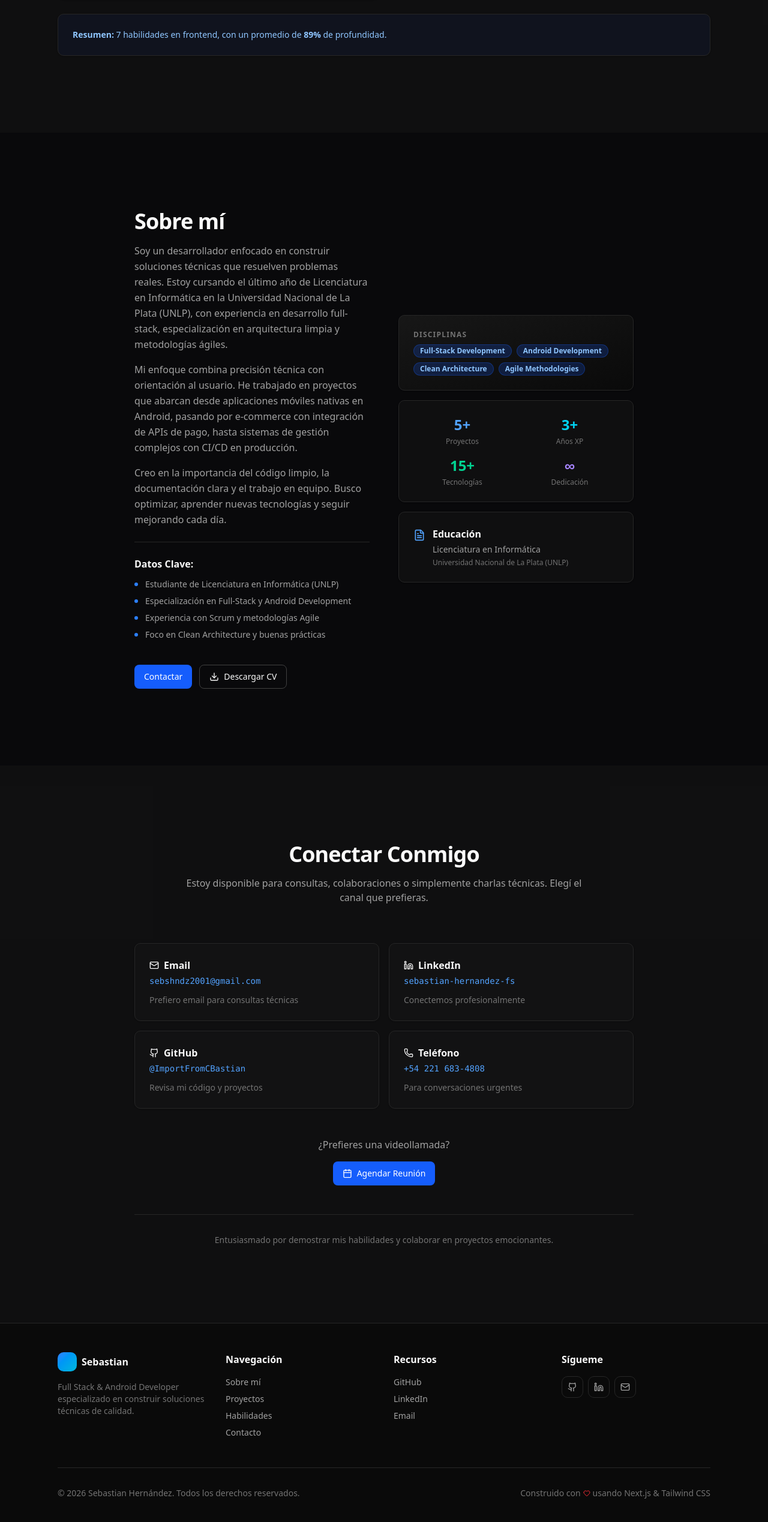
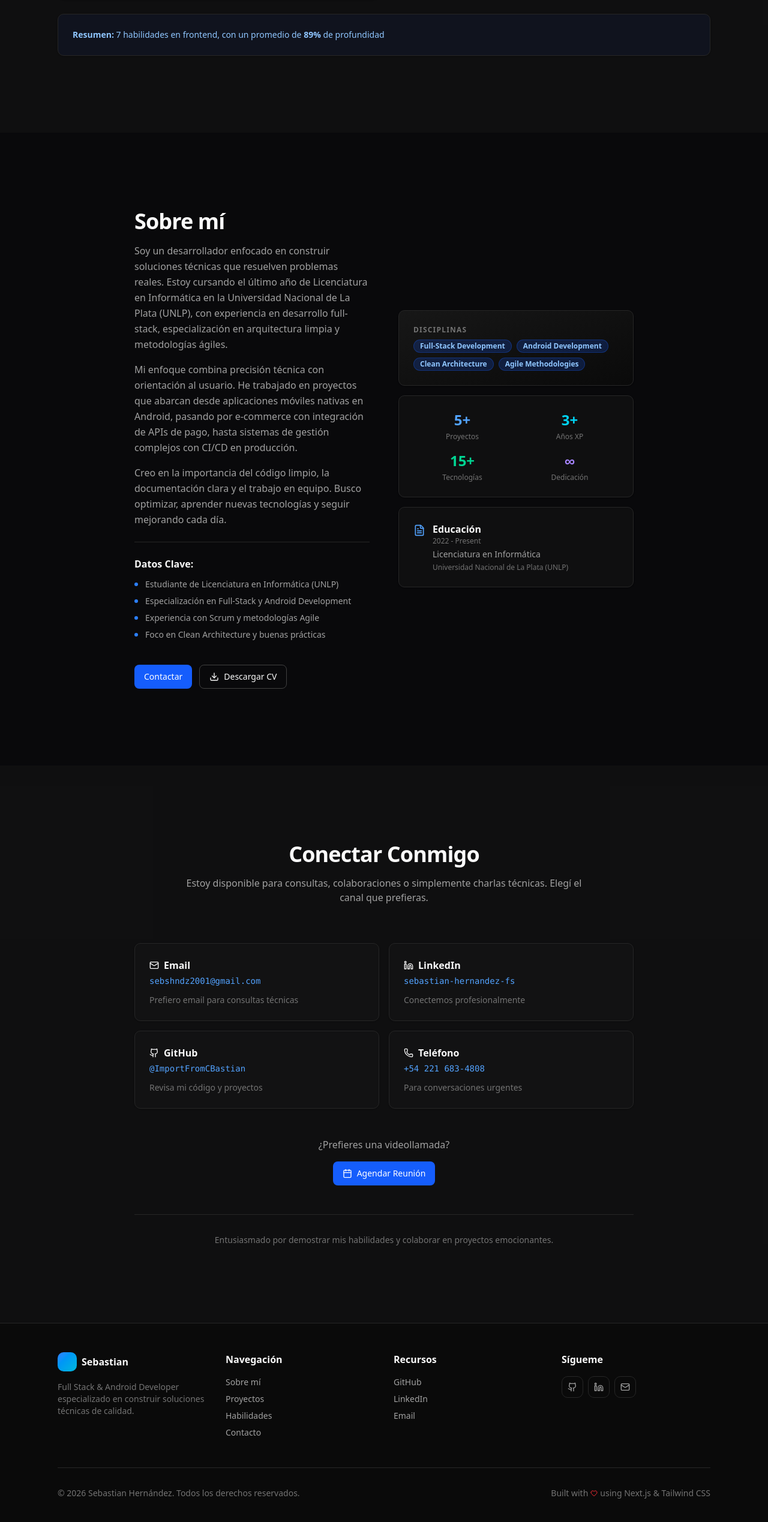
Before and after one commit to ImportFromCBastian/portafolio, a Next.js app: page / in a window 1280 px wide. Shown: the part 4024-6561 px from the top of the page at 60% size. Built offline with nearby package versions, Linux system fonts and the light colour scheme.

Commit message:
feat(translation + animation): implemented both english and spanish support to the whole page

```diff
--- a/components/about.tsx
+++ b/components/about.tsx
@@ -140,14 +140,22 @@ export function About() {
               <div className="flex items-start gap-3">
                 <FileText className="h-5 w-5 text-blue-400 mt-1 shrink-0" />
                 <div className="space-y-1">
-                  <h4 className="font-semibold text-neutral-50">
-                    {locale.sections.about.education}
-                  </h4>
+                  <span className="flex flex-col">
+                    <h4 className="font-semibold text-neutral-50">
+                      {locale.sections.about.education.title}
+                    </h4>
+                    <p className="text-xs text-neutral-500">
+                      {locale.sections.about.education.period.start} -{' '}
+                      {locale.sections.about.education.period.end === 'present'
+                        ? 'Present'
+                        : locale.sections.about.education.period.end}
+                    </p>
+                  </span>
                   <p className="text-sm text-neutral-400">
-                    Licenciatura en Informática
+                    {locale.sections.about.education.degree}
                   </p>
                   <p className="text-xs text-neutral-500">
-                    Universidad Nacional de La Plata (UNLP)
+                    {locale.sections.about.education.institution}
                   </p>
                 </div>
               </div>
--- a/components/skills/skill-resume.tsx
+++ b/components/skills/skill-resume.tsx
@@ -4,27 +4,33 @@ import { Card } from '@/components/ui/card'
 import type { Skill } from '@/lib/data/skills'
 
 type Props = {
-  summary: string
+  label: string
   skills: Array<Skill>
   category: string
+  firstText: string
+  secondText: string
+  lastText: string
 }
 export default function SkillFooterResume({
-  summary,
+  label,
   skills,
   category,
+  firstText,
+  secondText,
+  lastText,
 }: Props) {
   return (
     <Card className="border-neutral-800 bg-blue-950/20 p-6">
       <p className="text-sm text-blue-300">
-        <span className="font-semibold">{summary}</span> {skills.length}{' '}
-        habilidades en {category.toLowerCase()}, con un promedio de{' '}
+        <span className="font-semibold">{label}</span>{' '}
+        {` ${skills.length} ${firstText} ${category.toLowerCase()}, ${secondText} `}
         <span className="font-semibold">
           {Math.round(
             skills.reduce((sum, s) => sum + s.proficiency, 0) / skills.length
           )}
           %
-        </span>{' '}
-        de profundidad.
+        </span>
+        {` ${lastText}`}
       </p>
     </Card>
   )
--- a/components/skills/skills.tsx
+++ b/components/skills/skills.tsx
@@ -2,7 +2,7 @@
 
 import { useState } from 'react'
 import { AnimatedText } from '@/components/animated-text'
-import { Tabs, TabsContent } from '@/components/ui/tabs'
+import { Tabs, TabsContent, TabsList } from '@/components/ui/tabs'
 import { skillCategories } from '@/lib/data/skills'
 import { useTranslation } from '@/lib/useTranslation'
 import { getProficiencyColor } from '@/lib/utils'
@@ -15,7 +15,9 @@ import SkillCardInfo from './skill-info'
 import SkillFooterResume from './skill-resume'
 
 export function Skills() {
-  const [selectedCategory, setSelectedCategory] = useState(0)
+  const [selectedCategory, setSelectedCategory] = useState(
+    skillCategories[0].id
+  )
   const { locale } = useTranslation({ es, en })
 
   const { language } = useLanguageStore()
@@ -52,27 +54,40 @@ export function Skills() {
           onValueChange={(val) => setSelectedCategory(parseInt(val, 10))}
           className="w-full"
         >
-          <SkillCategories
-            skillCategories={skillCategories}
-            language={language}
-          />
+          <TabsList className="grid w-full grid-cols-2 sm:grid-cols-3 lg:grid-cols-6 gap-2 h-auto bg-neutral-800/50 p-2 mb-8">
+            {skillCategories.map((category) => {
+              const localeName =
+                typeof category.name !== 'string'
+                  ? category.name[language]
+                  : category.name
+              return (
+                <SkillCategories
+                  key={category.id}
+                  value={category.id}
+                  animatedTextLabel={localeName}
+                  icon={category.icon}
+                  language={language}
+                />
+              )
+            })}
+          </TabsList>
 
           {/* Tab Content */}
-          {skillCategories.map((category, categoryIdx) => {
-            const name =
+          {skillCategories.map((category) => {
+            const localeName =
               typeof category.name === 'string'
                 ? category.name
                 : category.name[language]
             return (
               <TabsContent
-                key={`${category.name}-${categoryIdx}`}
-                value={categoryIdx.toString()}
+                key={category.id.toString()}
+                value={category.id.toString()}
                 className="space-y-6"
               >
                 {/* Category Info Card */}
                 <SkillCardInfo
                   icon={category.icon}
-                  name={name}
+                  name={localeName}
                   description={category.description[language]}
                 />
 
@@ -82,7 +97,7 @@ export function Skills() {
                     const colorClass = getProficiencyColor(skill.proficiency)
                     return (
                       <SkillsGridContent
-                        key={skill.icon}
+                        key={skill.name}
                         colorClass={colorClass}
                         skillName={skill.name}
                         skillProficiency={skill.proficiency}
@@ -94,9 +109,12 @@ export function Skills() {
                   })}
                 </div>
                 <SkillFooterResume
-                  summary={locale.sections.skills.summary}
+                  label={locale.sections.skills.summary.label}
                   skills={category.skills}
-                  category={name}
+                  category={localeName}
+                  firstText={locale.sections.skills.summary.firstPart}
+                  secondText={locale.sections.skills.summary.secondPart}
+                  lastText={locale.sections.skills.summary.lastPart}
                 />
               </TabsContent>
             )
--- a/components/ui/layout/footer.tsx
+++ b/components/ui/layout/footer.tsx
@@ -2,11 +2,17 @@
 
 import { Github, Heart, Linkedin, Mail } from 'lucide-react'
 import Link from 'next/link'
-import { navigationLinks, siteConfig } from '@/lib/constants'
+import { siteConfig } from '@/lib/constants'
+import useLocaleLinks from '@/lib/hooks/useLocaleLinks'
+import { useTranslation } from '@/lib/useTranslation'
+import { en } from '@/locales/en'
+import { es } from '@/locales/es'
 
 export function Footer() {
   const currentYear = new Date().getFullYear()
 
+  const { locale } = useTranslation({ es, en })
+  const navigationLinks = useLocaleLinks(locale)
   return (
     <footer className="border-t border-neutral-800 bg-neutral-950 py-12">
       <div className="mx-auto max-w-6xl px-4 sm:px-6 lg:px-8">
@@ -19,10 +25,7 @@ export function Footer() {
                 {siteConfig.name.split(' ')[0]}
               </span>
             </div>
-            <p className="text-sm text-neutral-500">
-              Full Stack & Android Developer especializado en construir
-              soluciones técnicas de calidad.
-            </p>
+            <p className="text-sm text-neutral-500">{locale.footer.resume}</p>
           </div>
 
           {/* Navigation */}
@@ -72,7 +75,9 @@ export function Footer() {
 
           {/* Social Links */}
           <div className="space-y-4">
-            <h3 className="font-semibold text-neutral-50">Sígueme</h3>
+            <h3 className="font-semibold text-neutral-50">
+              {locale.footer.followMeLabel}
+            </h3>
             <div className="flex gap-2">
               <Link
                 href={siteConfig.links.github}
@@ -106,12 +111,13 @@ export function Footer() {
         {/* Bottom Bar */}
         <div className="mt-12 pt-8 border-t border-neutral-800 flex flex-col sm:flex-row items-center justify-between gap-4 text-sm text-neutral-500">
           <p>
-            © {currentYear} {siteConfig.name}. Todos los derechos reservados.
+            &copy;
+            {` ${currentYear} ${siteConfig.name}. ${locale.footer.copyright}`}
           </p>
           <p className="flex items-center gap-1">
-            Construido con
+            Built with
             <Heart className="h-3 w-3 text-red-500" />
-            usando Next.js & Tailwind CSS
+            using Next.js & Tailwind CSS
           </p>
         </div>
       </div>
--- a/lib/constants.ts
+++ b/lib/constants.ts
@@ -13,10 +13,3 @@ export const siteConfig = {
     phone: '+54 221 683-4808',
   },
 }
-
-export const navigationLinks = [
-  { href: '#about', label: 'Sobre mí' },
-  { href: '#projects', label: 'Proyectos' },
-  { href: '#skills', label: 'Habilidades' },
-  { href: '#contact', label: 'Contacto' },
-]
--- a/lib/data/skills.ts
+++ b/lib/data/skills.ts
@@ -1,6 +1,7 @@
 import type { LocalizedString } from '@/lib/utils'
 
 export interface SkillCategory {
+  id: number
   name: LocalizedString | string
   icon: string
   description: LocalizedString
@@ -15,6 +16,7 @@ export interface Skill {
 
 export const skillCategories: SkillCategory[] = [
   {
+    id: 1,
     name: 'Frontend',
     icon: '🎨',
     description: {
@@ -32,6 +34,7 @@ export const skillCategories: SkillCategory[] = [
     ],
   },
   {
+    id: 2,
     name: 'Backend',
     icon: '⚙️',
     description: {
@@ -49,6 +52,7 @@ export const skillCategories: SkillCategory[] = [
     ],
   },
   {
+    id: 3,
     name: {
       es: 'Móvil',
       en: 'Mobile',
@@ -66,6 +70,7 @@ export const skillCategories: SkillCategory[] = [
     ],
   },
   {
+    id: 4,
     name: {
       es: 'Bases de Datos',
       en: 'Databases',
@@ -84,6 +89,7 @@ export const skillCategories: SkillCategory[] = [
     ],
   },
   {
+    id: 5,
     name: {
       es: 'DevOps & Herramientas',
       en: 'DevOps & Tools',
@@ -103,6 +109,7 @@ export const skillCategories: SkillCategory[] = [
     ],
   },
   {
+    id: 6,
     name: {
       es: 'Arquitectura & Principios',
       en: 'Architecture & Principles',
--- /dev/null
+++ b/lib/hooks/useLocaleLinks.tsx
@@ -0,0 +1,12 @@
+import type { LocaleDictionary } from '@/lib/locale-types'
+
+const useLocaleLinks = (locale: LocaleDictionary) => {
+  return [
+    { href: '#about', label: locale.navigation.about },
+    { href: '#projects', label: locale.navigation.projects },
+    { href: '#skills', label: locale.navigation.skills },
+    { href: '#contact', label: locale.navigation.contact },
+  ]
+}
+
+export default useLocaleLinks
--- a/lib/locale-types.ts
+++ b/lib/locale-types.ts
@@ -1,3 +1,8 @@
+type Period = {
+  start: number
+  end: number | 'present'
+}
+
 export type LocaleDictionary = {
   navigation: {
     about: string
@@ -33,7 +38,12 @@ export type LocaleDictionary = {
     skills: {
       title: string
       description: string
-      summary: string
+      summary: {
+        label: string
+        firstPart: string
+        secondPart: string
+        lastPart: string
+      }
       tabTitles: Array<string>
     }
     about: {
@@ -44,7 +54,12 @@ export type LocaleDictionary = {
       disciplines: string
       contact: string
       downloadCv: string
-      education: string
+      education: {
+        title: string
+        institution: string
+        degree: string
+        period: Period
+      }
       stats: {
         projects: string
         years: string
@@ -70,6 +85,11 @@ export type LocaleDictionary = {
       }
     }
   }
+  footer: {
+    resume: string
+    followMeLabel: string
+    copyright: string
+  }
   proeficiencyLabels: {
     expert: string
     advanced: string
--- a/locales/en.ts
+++ b/locales/en.ts
@@ -38,7 +38,12 @@ export const en: LocaleDictionary = {
       title: 'Skills & Experience',
       description:
         'Organized by technical area, showing depth and experience in each discipline.',
-      summary: 'Summary:',
+      summary: {
+        label: 'Summary:',
+        firstPart: 'abilities in',
+        secondPart: 'with a average of',
+        lastPart: 'knowledge.',
+      },
       tabTitles: ['Frontend', 'Backend', 'Mobile', 'DevOps', 'Other'],
     },
     about: {
@@ -58,7 +63,15 @@ export const en: LocaleDictionary = {
       disciplines: 'Disciplines',
       contact: 'Contact',
       downloadCv: 'Download CV',
-      education: 'Education',
+      education: {
+        title: 'Education',
+        institution: 'Universidad Nacional de La Plata (UNLP)',
+        degree: 'Computer Science Degree',
+        period: {
+          start: 2022,
+          end: 'present',
+        },
+      },
       stats: {
         projects: 'Projects',
         years: 'Years XP',
@@ -86,6 +99,12 @@ export const en: LocaleDictionary = {
       },
     },
   },
+  footer: {
+    resume:
+      ' Full Stack & Android Developer specialized in building quality technical solutions.',
+    followMeLabel: 'Follow me on',
+    copyright: 'All rights reserved.',
+  },
   proeficiencyLabels: {
     expert: 'Expert',
     advanced: 'Advanced',
--- a/locales/es.ts
+++ b/locales/es.ts
@@ -38,7 +38,12 @@ export const es: LocaleDictionary = {
       title: 'Habilidades & Experiencia',
       description:
         'Organizado por área técnica, mostrando profundidad y experiencia en cada disciplina.',
-      summary: 'Resumen:',
+      summary: {
+        label: 'Resumen:',
+        firstPart: 'habilidades en',
+        secondPart: 'con un promedio de',
+        lastPart: 'de profundidad',
+      },
       tabTitles: [
         'Frontend',
         'Backend',
@@ -64,7 +69,15 @@ export const es: LocaleDictionary = {
       disciplines: 'Disciplinas',
       contact: 'Contactar',
       downloadCv: 'Descargar CV',
-      education: 'Educación',
+      education: {
+        title: 'Educación',
+        institution: 'Universidad Nacional de La Plata (UNLP)',
+        degree: 'Licenciatura en Informática',
+        period: {
+          start: 2022,
+          end: 'present',
+        },
+      },
       stats: {
         projects: 'Proyectos',
         years: 'Años XP',
@@ -92,6 +105,12 @@ export const es: LocaleDictionary = {
       },
     },
   },
+  footer: {
+    resume:
+      ' Full Stack & Android Developer especializado en construir soluciones técnicas de calidad.',
+    followMeLabel: 'Sígueme',
+    copyright: 'Todos los derechos reservados.',
+  },
   proeficiencyLabels: {
     expert: 'Experto',
     advanced: 'Avanzado',
```
Also changed, not shown: components/skills/skill-categories.tsx (+14 -20 lines), components/ui/layout/navbar.tsx (+2 -6 lines).
